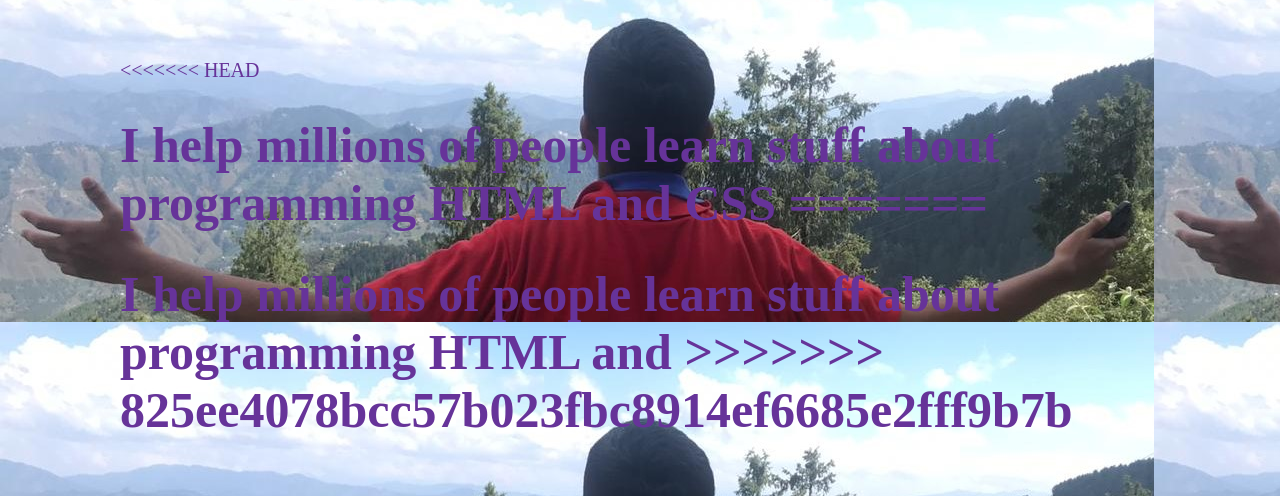
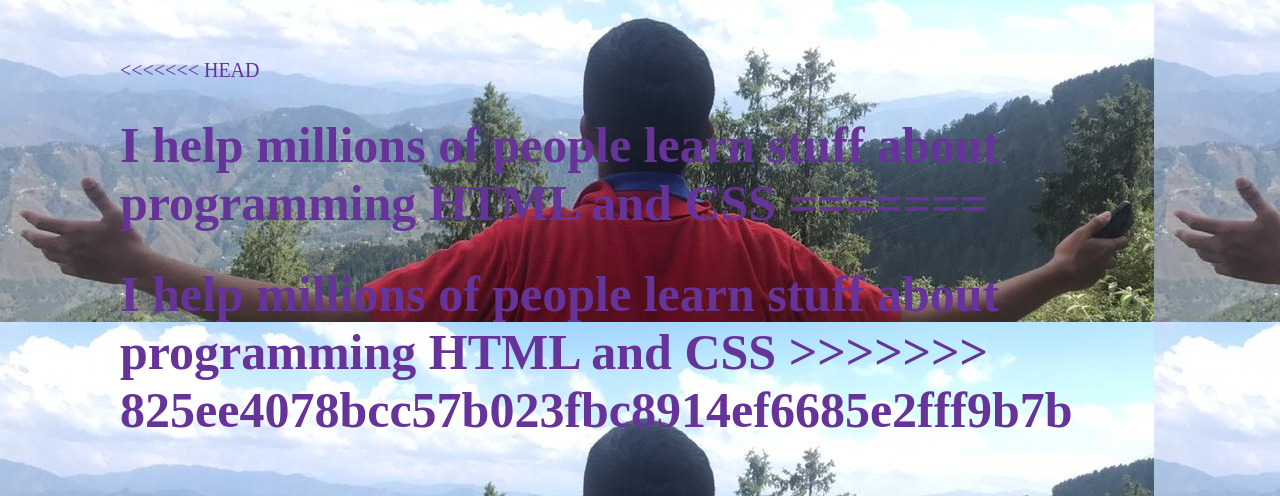
Before and after one commit to atharvar02/AR.html, a plain HTML site: page blog.html in a window 1280 px wide. Shown: the part 78-574 px from the top of the page. Drawn offline with nearby package versions, Linux system fonts and the light colour scheme; files that its build step writes are made by us from their sources; files whose address does not match are found by name.

Commit message:
This is my first commit

```diff
--- a/2main.scss
+++ /dev/null
@@ -1,5 +0,0 @@
-@import url('https://fonts.googleapis.com/css2?family=Montserrat:wght@300;800&display=swap');
-
-* {
-    box-sizing: border-box;
-}
--- a/blog.html
+++ b/blog.html
@@ -26,7 +26,7 @@
 <<<<<<< HEAD
                     <h1>I help millions of people learn stuff about programming HTML and CSS
 =======
-                    <h1>I help millions of people learn stuff about programming HTML and
+                    <h1>I help millions of people learn stuff about programming HTML and CSS
 >>>>>>> 825ee4078bcc57b023fbc8914ef6685e2fff9b7b
                         <p class="subtitle">Teaching UI / UX &amp; Frontend Development</p>
                     </h1>
```
Also changed, not shown: .html (added), 2main.css (deleted), arrow.png (deleted), img/arrows.jpg (added), main.css (deleted), 2 other files.
